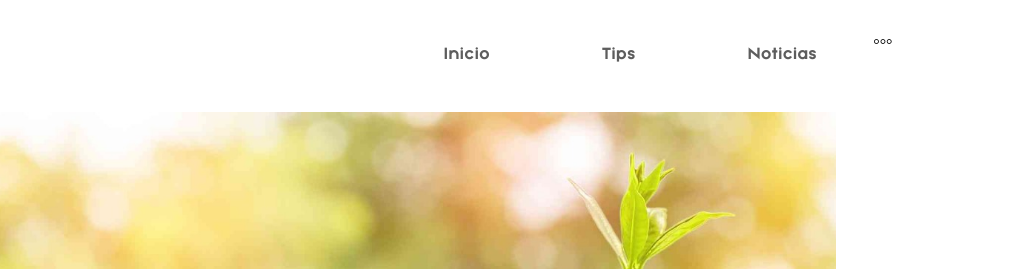
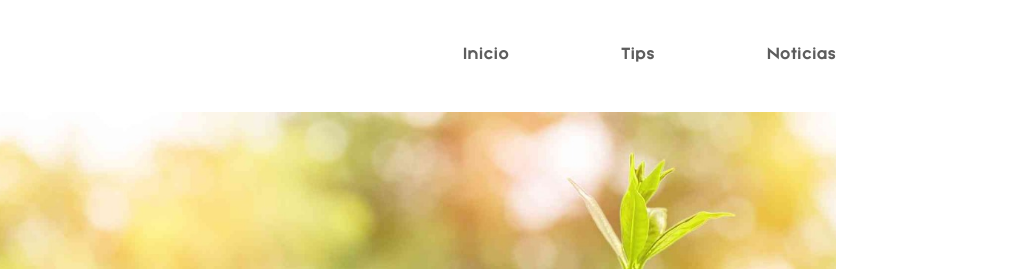
Before and after one commit to jmberon/radar, a Gatsby site: page / in a window 1280 px wide. Shown: the top 269 px of the page, 268-1280 px from the left. Built offline with nearby package versions, Linux system fonts and the light colour scheme; Gatsby itself is replaced by a stand-in of ours.

Commit message:
Comment out.

```diff
--- a/src/components/Navbar.js
+++ b/src/components/Navbar.js
@@ -19,9 +19,9 @@ const Navbar = () => (
                 <ListLink to="/">Inicio</ListLink>
                 <ListLink to="/tips/">Tips</ListLink>
                 <ListLink to="/news/">Noticias</ListLink>
-                <a className="burger" onclick="myFunction()">
+                {/* <a className="burger" onclick="myFunction()">
                     <i className="fa fa-bars">°°°</i>
-                </a>
+                </a> */}
             </ul>
         </nav>
     </header>
```
